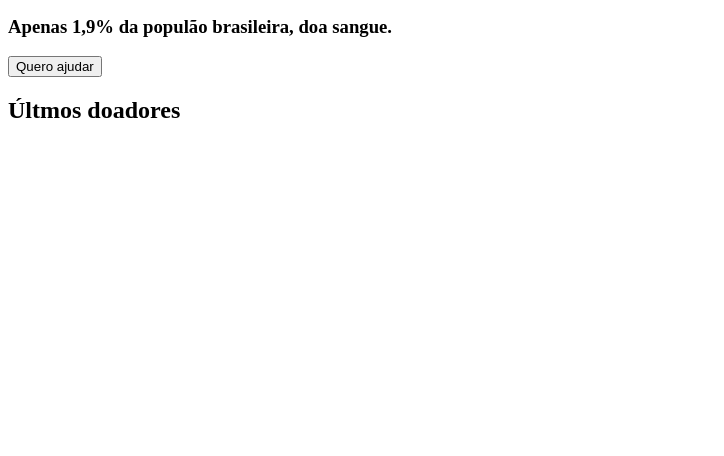
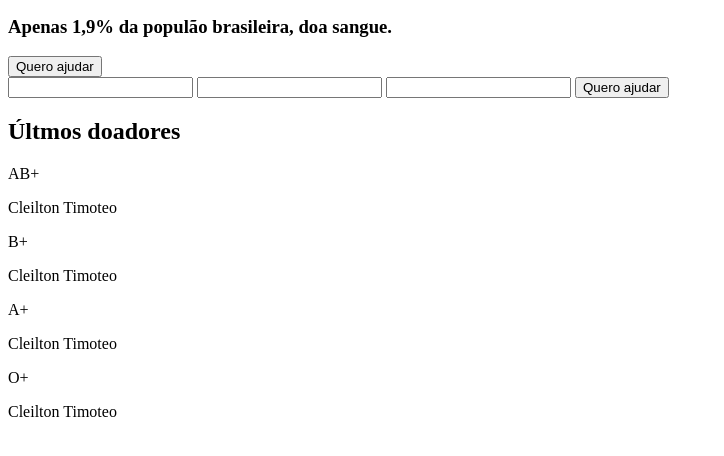
Before and after one commit to cleiltont/donate-blood, a website: page index.html in a window 1280 px wide. Shown: the part 152-608 px from the top of the page, without its empty margins (0-724 px from the left). Drawn offline with Linux system fonts and the light colour scheme.

Commit message:
server configurado

```diff
--- a/index.html
+++ b/index.html
@@ -14,7 +14,31 @@
 </header>
 
 <main>
+	<form action="/">
+		<input type="text">
+		<input type="text">
+		<input type="text">
+		<input type="submit" value="Quero ajudar">
+	</form>
 	<h2>Últmos doadores</h2>
+	<section>
+		<div class="donats">
+			<div>AB+</div>
+			<p>Cleilton Timoteo</p>
+		</div>
+		<div class="donats">
+			<div>B+</div>
+			<p>Cleilton Timoteo</p>
+		</div>
+		<div class="donats">
+			<div>A+</div>
+			<p>Cleilton Timoteo</p>
+		</div>
+		<div class="donats">
+			<div>O+</div>
+			<p>Cleilton Timoteo</p>
+		</div>
+	</section>
 </main>
 </body>
 </html>
```
Also changed, not shown: package.json (added, +24 -0 lines), server.js (added, +19 -0 lines), src/assets/logo.png (added), 3 other files.
